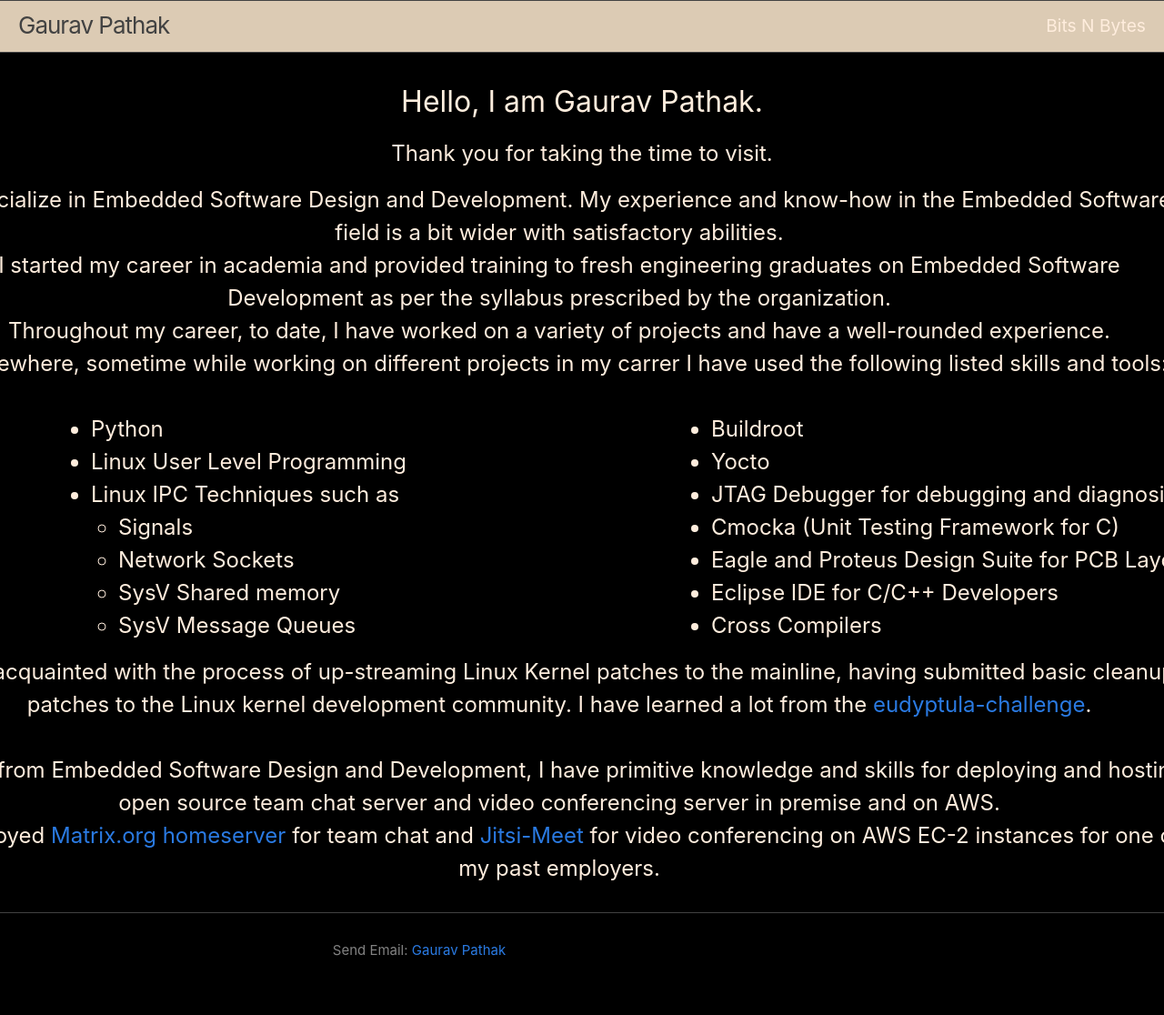
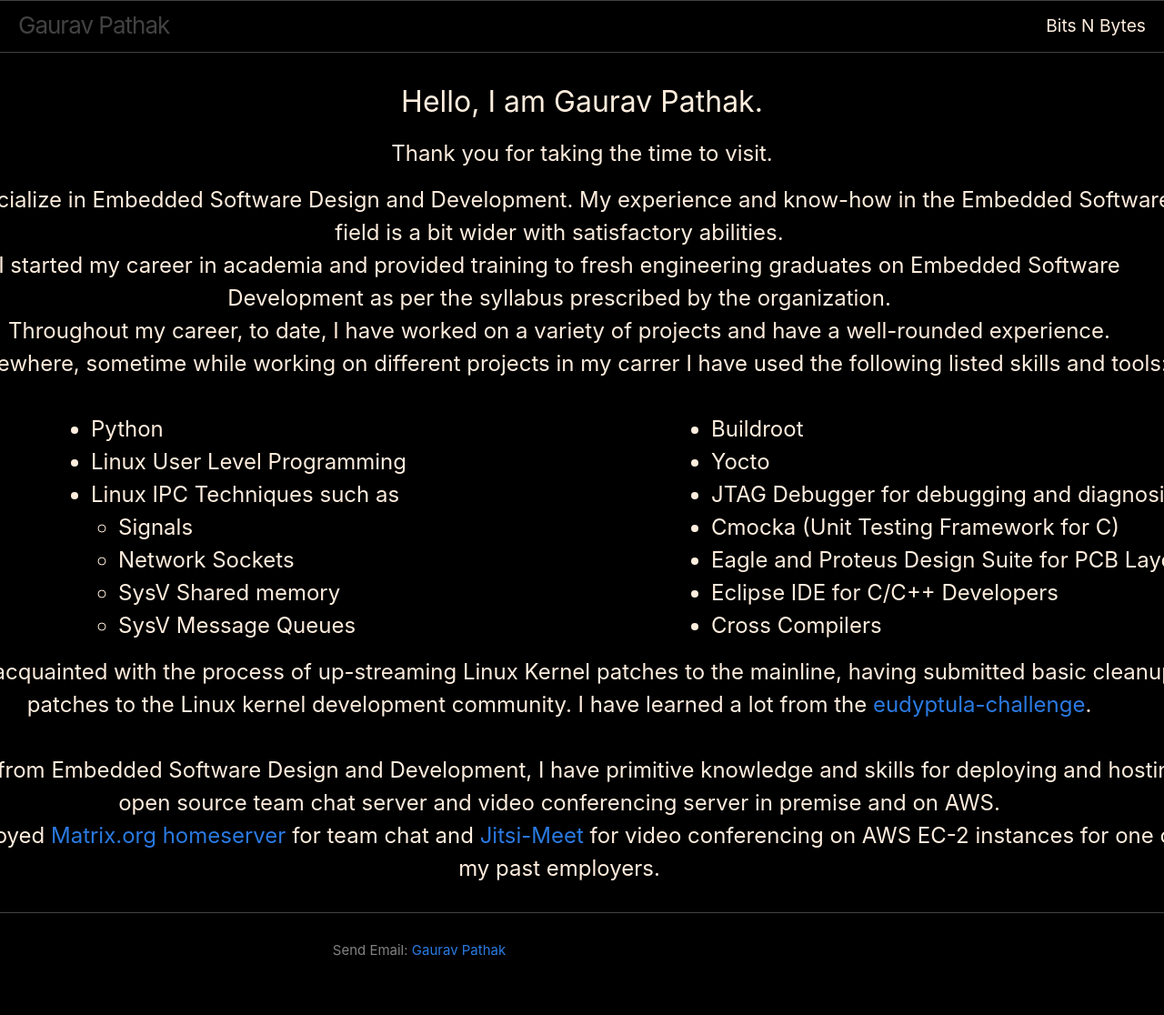
Before and after one commit to gauravpathak/gauravpathak.github.io, a Jekyll site: the page built from index.html, in a window 1280 px wide. Shown: the whole page at 91% size. Built offline with Jekyll 4.4.1, drawn with Linux system fonts in a browser that asks for light colours.

Commit message:
Update minima.scss

```diff
--- a/_sass/minima.scss
+++ b/_sass/minima.scss
@@ -9,7 +9,7 @@ $small-font-size:  $base-font-size * 0.875 !default;
 $base-line-height: 1.5 !default;
 
 $spacing-unit:     30px !default;
-$site-header-color: #DCCBB4;
+$site-header-color: #000000;
 $site-hover-color: #FFE4BD;
 $text-color:       #FFEDDD !default;
 $background-color: #000000 !default;
```
